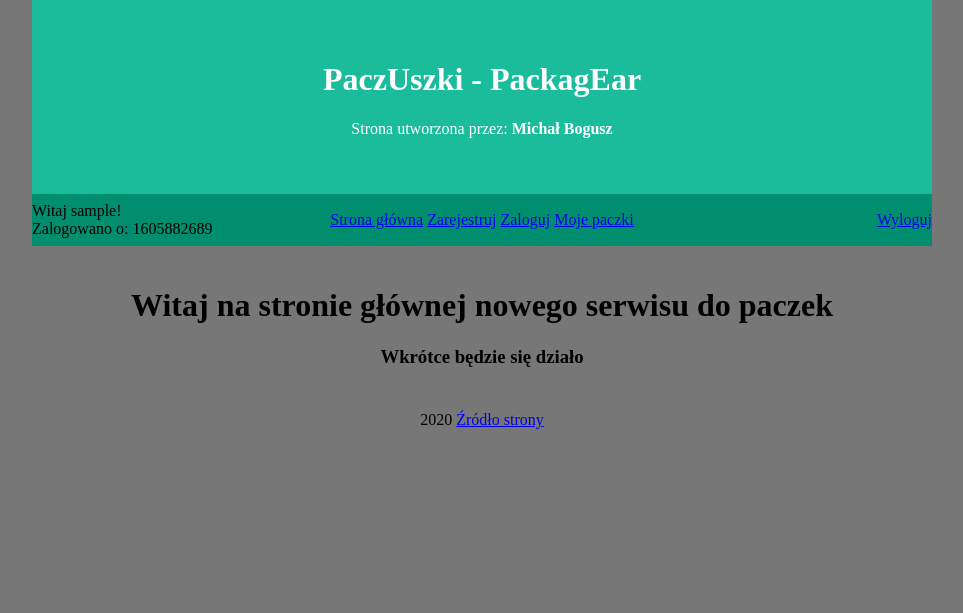
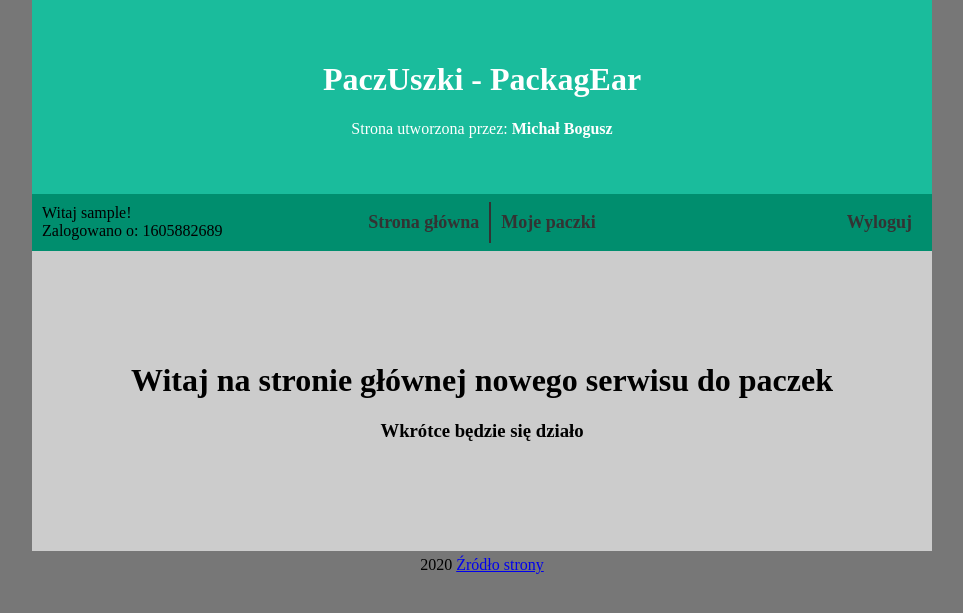
Before and after one commit to michalbogusz23/PackageEar, a Flask app: page / in a window 1280 px wide. Shown: the top 613 px of the page, without its empty margins (158-1121 px from the left). Run offline with Flask 2, Linux system fonts and the light colour scheme; the visitor is signed in with stand-in values (Sample User, id 1); parts of the project's set-up code (start-up, migrations or seed data) failed here and were passed over.

Commit message:
frontend and ux improvment

```diff
--- a/web/app.py
+++ b/web/app.py
@@ -14,7 +14,7 @@ load_dotenv()
 SESSION_TYPE="redis"
 SESSION_REDIS=db
 
-SESSION_COOKIE_SECURE = True
+# SESSION_COOKIE_SECURE = True
 app = Flask(__name__)
 app.config.from_object(__name__)
 app.secret_key = getenv('SECRET_KEY')
@@ -90,7 +90,7 @@ def login():
 def sender_logout():
     session.clear()
     login = None
-    return redirect(url_for("login_form"))
+    return redirect(url_for("index"))
 
 @app.route("/sender/dashboard")
 def sender_dashboard():
@@ -139,5 +139,5 @@ def delete_package(id):
     return redirect(url_for("sender_dashboard"))
 
 if __name__ == '__main__':
-    app.run(host="0.0.0.0", port=5000, ssl_context='adhoc')
-    # app.run(host="0.0.0.0", port=5000, debug=True)
+    # app.run(host="0.0.0.0", port=5000, ssl_context='adhoc')
+    app.run(host="0.0.0.0", port=5000, debug=True)
--- a/web/static/style.css
+++ b/web/static/style.css
@@ -5,21 +5,46 @@ body {
 }
 
 form {
-    background-color: #dddddd;
+    background-color: #cccccc;
     margin-bottom:10px;
     padding: 30px;
 }
+
 .header {
     padding: 40px;
     text-align: center;
     background: #1abc9c;
     color: white;
 }
-.mainPage {
+
+.main_page {
     padding: 20px;
     text-align: center;
     color: black;
+    background-color: #cccccc;
+    height:300px;
+    justify-content: center;
+    align-items: center;
+    display: flex;
 }
+
+a.main_btn {
+    text-decoration: none;
+    color: white;
+}
+
+.main_btn {
+    margin-right: 50px
+}
+
+.btn {
+    border-style: solid;
+    border-width: 2px;
+    background-color: #b36b00;
+    padding: 15px;
+    /* width: 10%; */
+}
+
 .navbar {
     justify-content: space-between;
     align-items: center;
@@ -29,19 +54,42 @@ form {
     padding-bottom: 8px;
     background-color: #008e6e;
 }
+
 .nav {
-    display:inline-block;
+    display:flex;
     width:40%;
     text-align: center;
+    align-self: stretch;
+    justify-content: center;
+    align-items: center;
 }
+
 .nav_greeting {
     display:inline-block;
     width:30%;
+    padding-left: 10px;
 }
+
 .nav_logout {
-    text-align: right;
-    display:inline-block;
+    display:flex;
     width:30%;
+    text-align: center;
+    padding-right: 10px;
+    align-self: stretch;
+    align-items: center;
+    justify-content: right;
+}
+
+.nav_btn {
+    text-decoration: none;
+    color: #333333;
+    font-weight: bolder;
+    font-size: large;
+    padding: 10px;
+}
+
+.left {
+    border-right: 2px solid;
 }
 
 .flashes {
@@ -54,7 +102,8 @@ form {
 
 .btn_wrapper {
     display: flex;
-    justify-content: flex-end
+    justify-content: flex-end;
+    background-color: #cccccc;
 }
 
 .add_btn {
@@ -118,7 +167,9 @@ input[type="radio"] {
     margin-top: -1px;
     vertical-align: middle;
 }
+
 * { box-sizing: border-box }
+
 input.invalid{
     border-color: #900;
     background-color: #FDD;
@@ -148,17 +199,21 @@ input:focus.invalid {
 label {
     font-weight: bold;
 }
+
 .left{
     float: left;
     width: 37%;
 }
+
 .right{
     float: right;
     width: 57%;
 }
+
 .clear{
     clear: left;
 }
+
 .content {
     padding-left: 10px;
     padding-right: 40px;
--- a/web/templates/base.html
+++ b/web/templates/base.html
@@ -11,8 +11,9 @@
   <p>Strona utworzona przez: <b>Michał Bogusz</b></p>
 </div>
 
+{% if session['user'] %}
   <div class="navbar">
-  {% if session['user'] %}
+
       <span class="nav_greeting">
         <div>
           Witaj {{session['user']}}!
@@ -21,22 +22,15 @@
           Zalogowano o: {{session['login_date']}}
         </div>
       </span>
-  {% endif %}
 
     <span class="nav">
-    <a href="/" class="active">Strona główna</a>
-    <a href="/sender/register">Zarejestruj</a>
-    <a href="/sender/login">Zaloguj</a>
-    <a href="/sender/dashboard">Moje paczki</a>
+      <a href="/" class="nav_btn left">Strona główna</a>
+      <a href="/sender/dashboard" class="nav_btn">Moje paczki</a>
     </span>
 
-  {% if session['user'] %}
-    <span class="nav_logout"><a href="/sender/logout">Wyloguj</a></span>
+      <span class="nav_logout"><a href="/sender/logout" class="nav_btn">Wyloguj</a></span>
+  </div>
 {% endif %}
-
-
-
-</div>
 
 <div class="wrap">
     {% with messages = get_flashed_messages() %}
@@ -49,7 +43,9 @@
       {% endif %}
     {% endwith %}
 
-    {% block content %}{% endblock %}
+    {% block content %}
+
+    {% endblock %}
 </div>
 
 <div class="footer">
--- a/web/templates/index.html
+++ b/web/templates/index.html
@@ -1,7 +1,18 @@
 {% extends "base.html" %}
 {% block content %}
-<div class="mainPage">
-    <h1>Witaj na stronie głównej nowego serwisu do paczek</h1>
-    <p><h3>Wkrótce będzie się działo</h3></p>
+<div class="main_page">
+    {% if session['user'] %}
+
+        <div>
+            <h1>Witaj na stronie głównej nowego serwisu do paczek</h1>
+            <h3>Wkrótce będzie się działo</h3>
+        </div>
+
+    {% else %}
+        <div>
+            <a href="/sender/login" class="main_btn"><div class="btn">Zaloguj</div></a>
+            <a href="/sender/register" class="main_btn"><div class="btn">Zarejestruj</div></a>
+        </div>
+    {% endif %}
 </div>
 {% endblock %}
```
Lines whose indentation alone changed are shown as unchanged.
